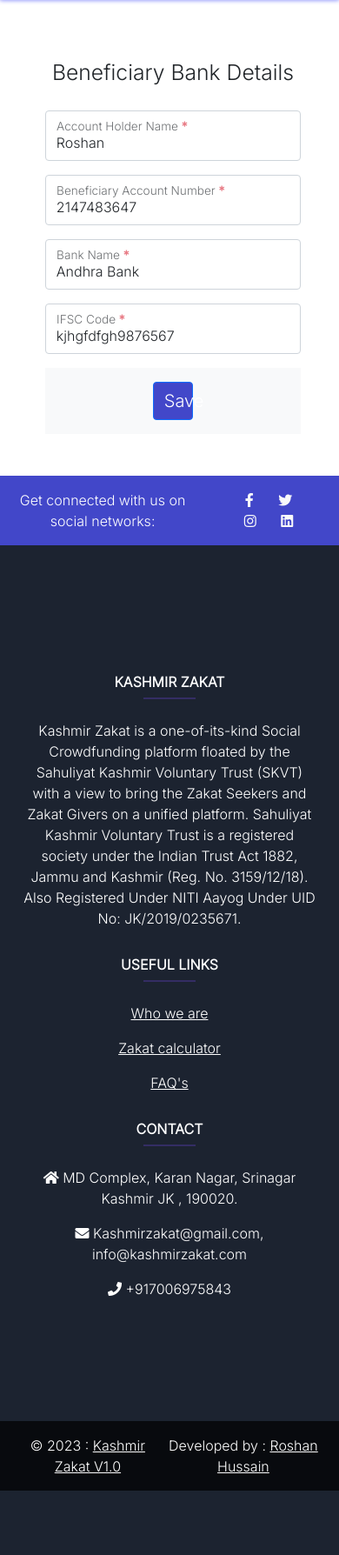
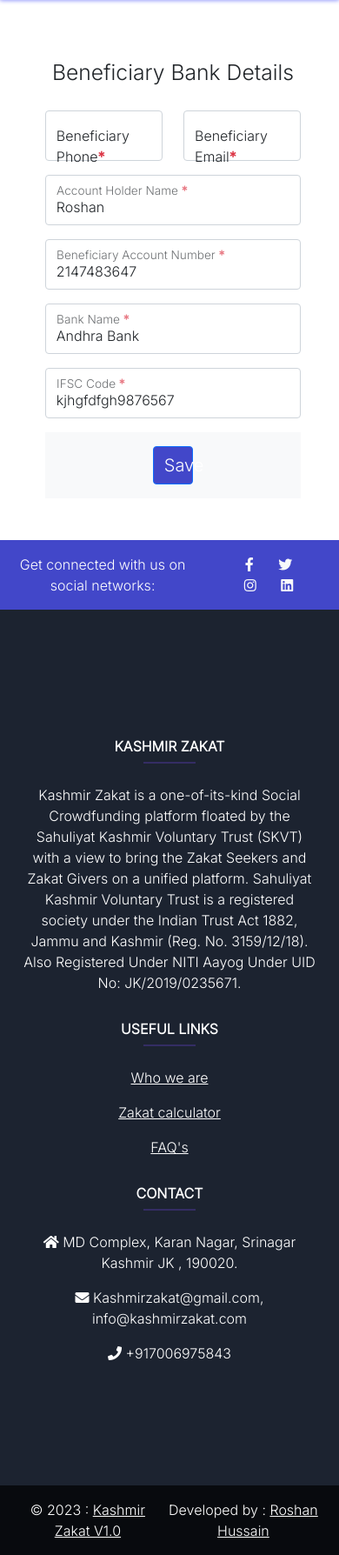
Before and after one commit to kashmirzakat2023/kashmirzakat_v1, a PHP site: page /edit-user-form-kyc.php?id=2 in a window 390 px wide. Shown: the part 51-1839 px from the top of the page at 87% size. Before the commit the page ends 1765 px from the top, so only its background shows below. Run offline with PHP 8.4, Linux system fonts and the light colour scheme; a user stored in the database is signed in; data comes from the database, SQL or seed files in the repository; data that the repository does not hold is empty; style sheets or scripts are compiled from the project's sources; some libraries are stand-ins or nearby versions.

Commit message:
added email phone edit form

```diff
--- a/create-campaign.php
+++ b/create-campaign.php
@@ -115,7 +115,7 @@ include 'assets/nav-links.php'; ?>
             <center>
                 <h2>Beneficiary Details</h2>
             </center>
-            <div class="row mb-4">
+            <div class="row">
                 <div class="col">
                     <div class="form-floating mb-3">
                         <input type="text" class="form-control" name="beneficiary_phone" id="floatingInput" placeholder="+91 XXXXX XXXXX">
--- a/edit-user-form-kyc.php
+++ b/edit-user-form-kyc.php
@@ -31,6 +31,20 @@ include 'assets/nav-links.php'; ?>
                         <center>
                             <h2>Beneficiary Bank Details</h2>
                         </center>
+                        <div class="row">
+                            <div class="col">
+                                <div class="form-floating mb-3">
+                                    <input type="text" class="form-control" name="beneficiary_phone" value="<?php echo $data['beneficiary_phone']; ?>" id="floatingInput" placeholder="+91 XXXXX XXXXX">
+                                    <label for="floatingInput">Beneficiary Phone<label class=" fw-bold text-danger">*</label></label>
+                                </div>
+                            </div>
+                            <div class="col">
+                                <div class="form-floating mb-3">
+                                    <input type="email" class="form-control" name="beneficiary_email" value="<?php echo $data['beneficiary_email']; ?>" id="floatingInput" placeholder="example@gmail.com">
+                                    <label for="floatingInput">Beneficiary Email<label class=" fw-bold text-danger">*</label></label>
+                                </div>
+                            </div>
+                        </div>
                         <div class="form-floating mb-3">
                             <input type="text" class="form-control" name="acc_name" value="<?php echo $data['acc_name']; ?>" id="floatingInput" placeholder="bank" required>
                             <label for="floatingInput">Account Holder Name <label class=" fw-bold text-danger">*</label></label>
@@ -111,12 +125,16 @@ $username = $_SESSION['username'];
 $useremail = $_SESSION['useremail'];
 if (isset($_POST['submit'])) {
 
+    $beneficiary_email = $_POST['beneficiary_email'];
+    $beneficiary_phone = $_POST['beneficiary_phone'];
     $ifsc = $_POST['ifsc'];
     $bank_name = $_POST['bank_name'];
     $acc_num = $_POST['acc_num'];
     $acc_name = $_POST['acc_name'];
 
     $result = mysqli_query($db, "UPDATE form_data set
+        beneficiary_phone='$beneficiary_phone',
+        beneficiary_email='$beneficiary_email',
         ifsc='$ifsc',
         bank_name='$bank_name',
         acc_num='$acc_num',
```
Lines whose indentation alone changed are shown as unchanged.
